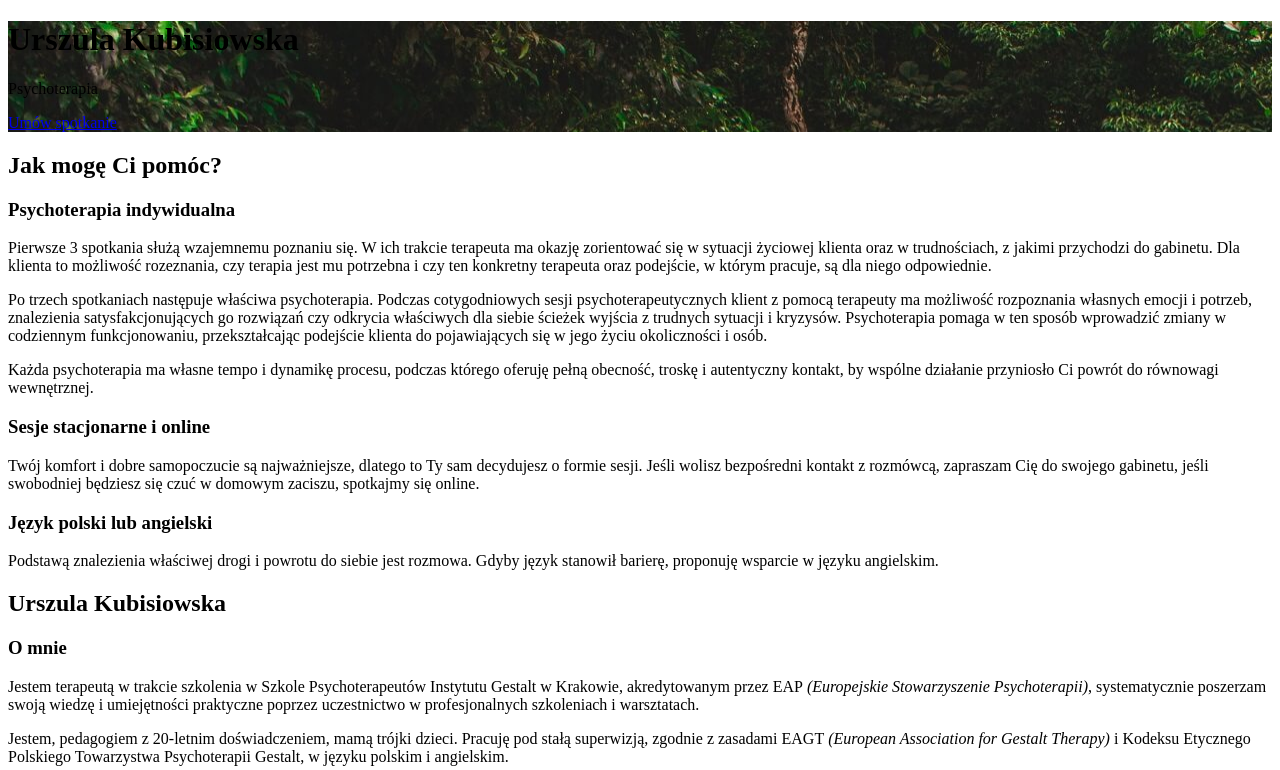
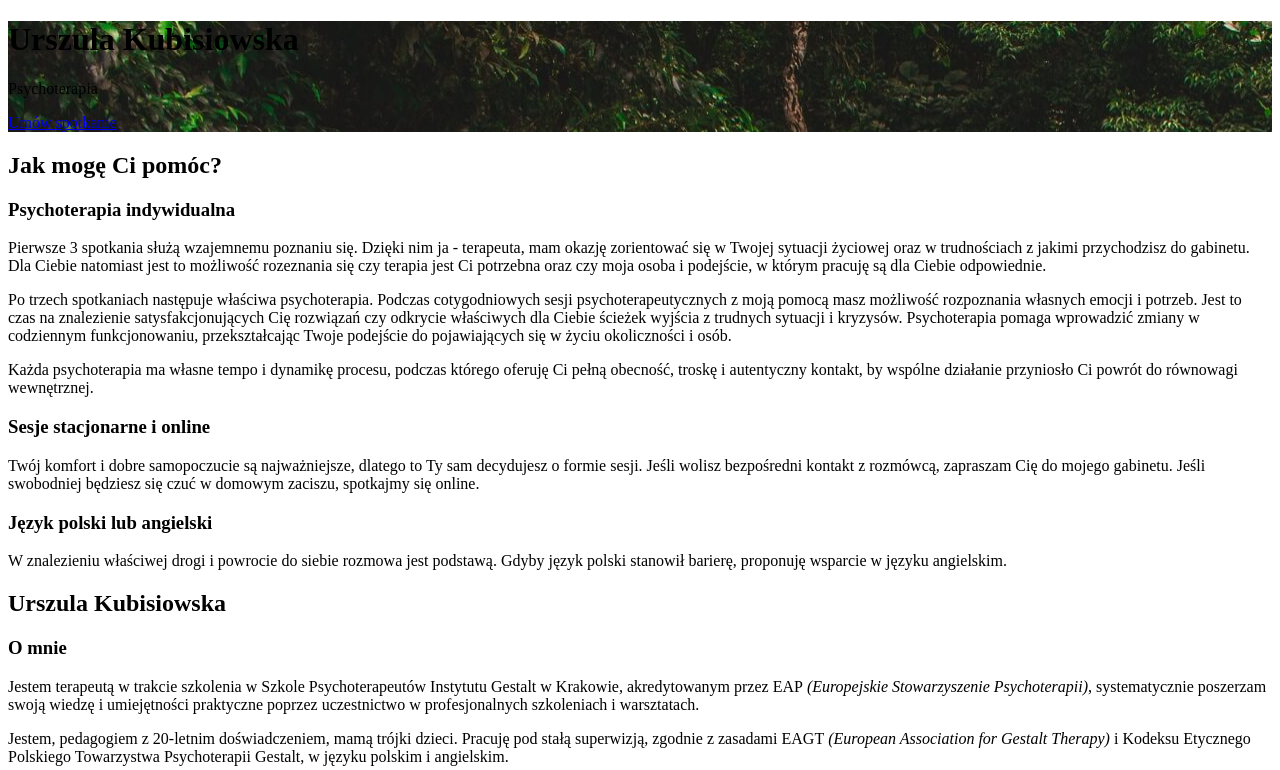
Before and after one commit to kkasinska/KKWedding, a Node project: template src/pages/index.hbs in a window 1280 px wide. Shown: the top 770 px of the page. Run offline with Node 20 templates, Linux system fonts and the light colour scheme; the template is opened without the code that fills it, so the values that code supplies are empty.

Commit message:
Update text Psychoterapia

```diff
--- a/src/pages/index.hbs
+++ b/src/pages/index.hbs
@@ -28,11 +28,9 @@
                     <i class="fa fa-heart-o fa-3x" aria-hidden="true"></i>
                 </div>
                 <h3 class="text-center">Psychoterapia indywidualna</h3>
-                <p>Pierwsze 3 spotkania służą wzajemnemu poznaniu się. W ich trakcie terapeuta ma okazję zorientować się w sytuacji życiowej klienta oraz w trudnościach, z jakimi przychodzi do gabinetu.
-Dla klienta to możliwość rozeznania, czy terapia jest mu potrzebna i czy ten konkretny terapeuta oraz podejście, w którym pracuje, są dla niego odpowiednie.</p>
-<p>Po trzech spotkaniach następuje właściwa psychoterapia. Podczas cotygodniowych sesji psychoterapeutycznych klient z pomocą terapeuty ma możliwość rozpoznania własnych emocji i potrzeb, znalezienia satysfakcjonujących go rozwiązań czy odkrycia właściwych dla siebie ścieżek wyjścia z trudnych sytuacji i kryzysów.
-Psychoterapia pomaga w ten sposób wprowadzić zmiany w codziennym funkcjonowaniu, przekształcając podejście klienta do pojawiających się w jego życiu okoliczności i osób.</p>
-<p>Każda psychoterapia ma własne tempo i dynamikę procesu, podczas którego oferuję pełną obecność, troskę i autentyczny kontakt, by wspólne działanie przyniosło Ci powrót do równowagi wewnętrznej.</p>
+                <p>Pierwsze 3 spotkania służą wzajemnemu poznaniu się. Dzięki nim ja - terapeuta, mam okazję zorientować się w Twojej sytuacji życiowej  oraz  w trudnościach z jakimi przychodzisz do gabinetu. Dla Ciebie natomiast jest to możliwość rozeznania się czy terapia jest Ci potrzebna oraz czy moja osoba i podejście, w którym pracuję są dla Ciebie odpowiednie.</p>
+                <p>Po trzech spotkaniach następuje właściwa psychoterapia. Podczas cotygodniowych sesji psychoterapeutycznych z moją pomocą masz możliwość rozpoznania własnych emocji i potrzeb. Jest to czas na znalezienie satysfakcjonujących Cię rozwiązań czy odkrycie właściwych dla Ciebie ścieżek wyjścia z trudnych sytuacji i kryzysów. Psychoterapia pomaga wprowadzić zmiany w codziennym funkcjonowaniu, przekształcając Twoje podejście do pojawiających się w życiu okoliczności i osób.</p>
+                <p>Każda psychoterapia ma własne tempo i dynamikę procesu, podczas którego oferuję Ci pełną obecność, troskę i autentyczny kontakt, by wspólne działanie przyniosło Ci powrót do równowagi wewnętrznej.</p>
             </div>
 
             <div class="col-xs-12 col-md-12 section-container-spacer">
@@ -40,14 +38,14 @@ Psychoterapia pomaga w ten sposób wprowadzić zmiany w codziennym funkcjonowani
                     <i class="fa fa-comments-o fa-3x" aria-hidden="true"></i>
                 </div>
                 <h3 class="text-center">Sesje stacjonarne i online</h3>
-                <p>Twój komfort i dobre samopoczucie są najważniejsze, dlatego to Ty sam decydujesz o formie sesji. Jeśli wolisz bezpośredni kontakt z rozmówcą, zapraszam Cię do swojego gabinetu, jeśli swobodniej będziesz się czuć w domowym zaciszu, spotkajmy się online.</p>
+                <p>Twój komfort i dobre samopoczucie są najważniejsze, dlatego to Ty sam decydujesz o formie sesji. Jeśli wolisz bezpośredni kontakt z rozmówcą, zapraszam Cię do mojego gabinetu. Jeśli swobodniej będziesz się czuć w domowym zaciszu, spotkajmy się online.</p>
             </div>
             <div class="col-xs-12 col-md-12 section-container-spacer">
                 <div class="fa-container">
                     <i class="fa fa-globe fa-3x" aria-hidden="true"></i>
                 </div>
                 <h3 class="text-center">Język polski lub angielski </h3>
-                <p> Podstawą znalezienia właściwej drogi i powrotu do siebie jest rozmowa. Gdyby język stanowił barierę, proponuję wsparcie w języku angielskim.</p>
+                <p>W znalezieniu właściwej drogi i powrocie do siebie rozmowa jest podstawą. Gdyby język polski stanowił barierę, proponuję wsparcie w języku angielskim.</p>
             </div>
         </div>
     </div>
```
